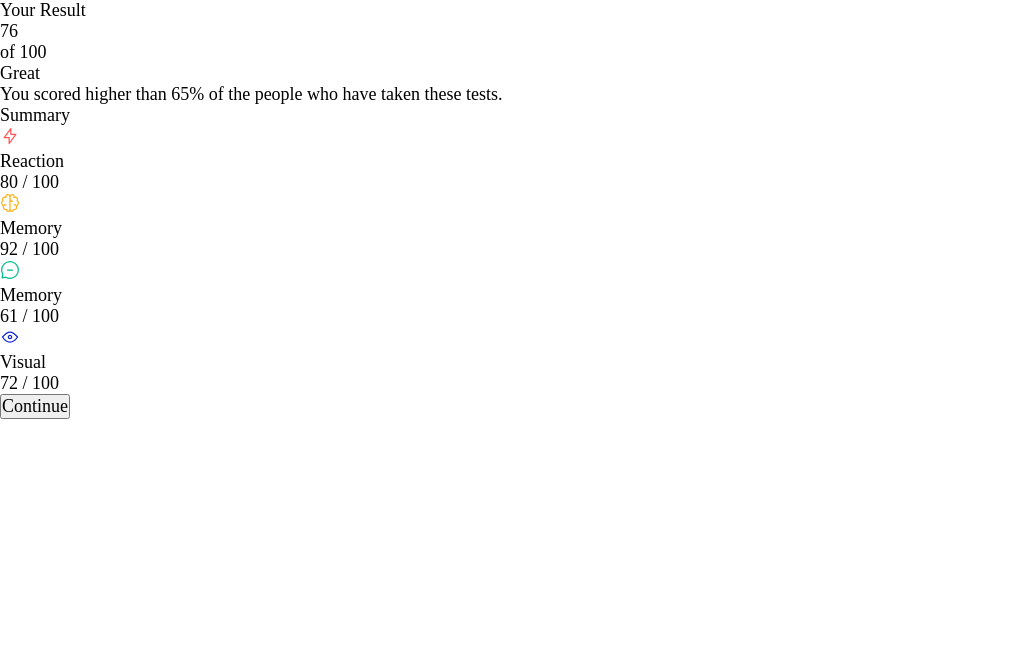
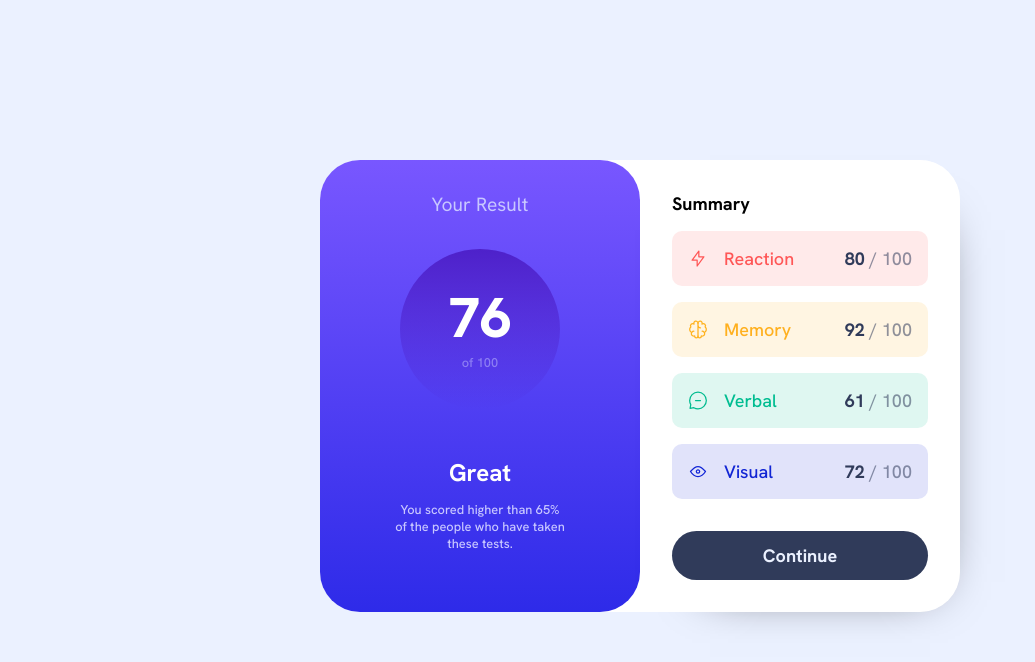
Before and after one commit to Alfonso-1701/Results_Summary, a plain HTML site: page index.html in a window 1280 px wide. Shown: the whole page, without its empty margins (0-1035 px from the left). Drawn offline with Linux system fonts and the light colour scheme.

Commit message:
Read Me Started

```diff
--- a/index.html
+++ b/index.html
@@ -10,72 +10,78 @@
 </head>
 <body>
     <main>
-        <div>
-            <div>
+        <div class="shell_main">
+            <div class="result_overlay">
                 <div>
                     <h1>Your Result</h1>
                 </div>
 
-                <div>
+                <div class="circle">
                     <div>
-                        <p>76</p>
+                        <p class="result_value">76</p>
                     </div>
                     <div>
-                        <p>of 100</p>
+                        <p class="out_of">of 100</p>
                     </div>
                 </div>
 
                 <div>
-                    <p>Great</p>
-                    <p>You scored higher than 65% of the people who have taken these tests.</p>
+                    <p class="compliment">Great</p>
+                    <p class="compliment_description">You scored higher than 65% of the people who have taken these tests.</p>
                 </div>
             </div>
 
-            <div>
+            <div class="summary_overlay">
                 <div>
-                    <h2>
-                        <p>Summary</p>
-                    </h2>
+                    <h2>Summary</h2>
                 </div>
 
-                <div>
-                    <div>
-                        <div>
-                            <img src="/images/icon-reaction.svg" alt="">
-                            <p>Reaction</p>
+                <div class="categories">
+
+                    <div class="single_category shell_reaction">
+
+                        <div class="category_icon">
+                            <img src="/images/icon-reaction.svg" alt="icon of a lightning bolt" class="image">
+                            <p class="color_reaction">Reaction</p>
                         </div>
                         <div>
-                            <p><span>80</span> / 100</p>
+                            <p class="summary_score"><span class="bold">80</span> / 100</p>
                         </div>
                     </div>
 
-                    <div>
-                        <div>
-                            <img src="/images/icon-memory.svg" alt="">
-                            <p>Memory</p>
+
+                    <div class="single_category shell_memory">
+
+                        <div class="category_icon">
+                            <img src="/images/icon-memory.svg" alt="icon of a brain" class="image">
+                            <p class="color_memory">Memory</p>
                         </div>
                         <div>
-                            <p><span>92</span> / 100</p>
+                            <p class="summary_score"><span class="bold">92</span> / 100</p>
                         </div>
                     </div>
 
-                    <div>
-                        <div>
-                            <img src="/images/icon-verbal.svg" alt="">
-                            <p>Memory</p>
+
+                    <div class="single_category shell_verbal">
+
+                        <div class="category_icon">
+                            <img src="/images/icon-verbal.svg" alt="icon of a dialog box" class="image">
+                            <p class="color_verbal">Verbal</p>
                         </div>
                         <div>
-                            <p><span>61</span> / 100</p>
+                            <p class="summary_score"><span class="bold">61</span> / 100</p>
                         </div>
                     </div>
 
-                    <div>
-                        <div>
-                            <img src="/images/icon-visual.svg" alt="">
-                            <p>Visual</p>
+
+                    <div class="single_category shell_visual">
+
+                        <div class="category_icon">
+                            <img src="/images/icon-visual.svg" alt="icon of an eye" class="image">
+                            <p class="color_visual">Visual</p>
                         </div>
                         <div>
-                            <p><span>72</span> / 100</p>
+                            <p class="summary_score"><span class="bold">72</span> / 100</p>
                         </div>
                     </div>
 
--- a/results.css
+++ b/results.css
@@ -1,5 +1,7 @@
 body{
     font-size: 1.125rem;
+    font-family: "hanken grotesk", sans-serif;
+    background-color: var(--pale_blue);
 }
 
 :root{
@@ -12,14 +14,218 @@ body{
     --green_teal: hsl(166, 100%, 37%);
     --cobalt_blue: hsl(234, 85%, 45%);
 
+    /*background colors*/
     --light_slate_blue: hsl(252, 100%, 67%);
     --light_royal_blue: hsl(241, 81%, 54%);
+
+    /*circle colors*/
     --violet_blue: hsla(256, 72%, 46%, 1);
-    --persian_blue: hsla(241, 72%, 46%, 0)
-    ;
+    --persian_blue: hsla(241, 72%, 46%, 0);
 
     --white: hsl(0, 0%, 100%);
     --pale_blue: hsl(221, 100%, 96%);
     --light_lavender: hsl(241, 100%, 89%);
     --dark_gray_blue: hsl(224, 30%, 27%);
 }
+
+.result_overlay{
+    text-align: center;
+    background-image: linear-gradient(var(--light_slate_blue), var(--light_royal_blue));
+    padding: 2rem;
+    color: var(--light_lavender);
+    border-radius: 0px 0px 40px 40px;
+    max-width: 23.5rem;
+    margin: 0px auto;
+}
+
+h1{
+    font-size: .8rem;
+    margin-bottom: 1.2rem;
+}
+
+.circle{
+    background-image: linear-gradient(var(--violet_blue), var(--persian_blue));
+    width: 8.5rem;
+    height: 8.5rem;
+    margin: 0px auto;
+    border-radius: 800rem;
+    padding: 1.5rem;
+}
+
+.result_value{
+    font-size: 2.8rem;
+    color: var(--white);
+    font-weight: var(--fw-800);
+}
+
+.out_of{
+    font-size: .8rem;
+    font-weight: var(--fw-500);
+    color:  hsla(241, 100%, 89%, 0.49);
+}
+
+.compliment{
+    margin-top: .8rem;
+    font-size: 1.2rem;
+    color: var(--white);
+    font-weight: var(--fw-700);
+    margin-bottom: .8rem;
+}
+
+.compliment_description{
+    font-size: .8rem;
+    margin: 0px 2rem;
+    font-weight: var(--fw-500);
+}
+
+h2{
+    font-weight: var(--fw-700);
+    margin-bottom: 1rem;
+}
+
+.summary_overlay{
+    padding: 2rem;
+    max-width: 23.5rem;
+    margin: 0px auto;
+    background-color: var(--white);
+}
+
+button{
+    width: 100%;
+    border: none;
+    border-radius: 40px;
+    padding: .8rem;
+    background-color: var(--dark_gray_blue);
+    color: var(--pale_blue);
+    font-weight: var(--fw-700);
+    margin-top: 1rem;
+}
+
+.categories{
+    display: flex;
+    flex-wrap: wrap;
+}
+
+.single_category{
+    flex-shrink: 0;
+    width: 100%;
+    border-radius: 10px;
+    padding: 1rem;
+    display: flex;
+    justify-content: space-between;
+    margin-bottom: 1rem;
+}
+
+.category_icon{
+    display: flex;
+    flex-wrap: wrap;
+}
+
+.image{
+    margin-right: 1rem;
+}
+
+.shell_reaction{
+    background-color: hsla(0, 100%, 67%, 0.124);
+}
+
+.color_reaction{
+    font-weight: var(--fw-500);
+    color: var(--light_red);
+}
+
+.shell_memory{
+    background-color: hsla(39, 100%, 56%, 0.124);
+}
+
+.color_memory{
+    font-weight: var(--fw-500);
+    color: var(--orangey_yellow);
+}
+
+.shell_verbal{
+    background-color: hsl(166, 100%, 37%, 0.124);
+}
+
+.color_verbal{
+    font-weight: var(--fw-500);
+    color: var(--green_teal);
+}
+
+.shell_visual{
+    background-color: hsl(234, 85%, 45%, 0.124);
+}
+
+.color_visual{
+    font-weight: var(--fw-500);
+    color: var(--cobalt_blue);
+}
+
+.bold{
+    font-weight: var(--fw-700);
+    color: var(--dark_gray_blue);
+}
+
+.summary_score{
+    color: hsla(224, 30%, 27%, 0.542);
+    font-weight: var(--fw-500);
+}
+
+.shell_main{
+    background-color: white;
+    border-radius: 41px;
+    width: 23rem;
+    margin-left: auto;
+    margin-right: auto;
+}
+
+button:hover{
+    cursor: pointer;
+    background-image: linear-gradient(var(--light_slate_blue),var(--light_royal_blue));
+}
+
+@media (min-width: 400px) {
+    .summary_overlay{
+        box-shadow: 20px 20px 50px -50px;
+    }
+}
+
+@media (min-width: 800px) {
+    .shell_main{
+        display: grid;
+        grid-template-columns: 1fr 1fr;
+        width: 40rem;
+        max-width: 40rem;
+        margin: 10rem auto;
+    }
+
+    .result_overlay{
+        border-radius: 40px;
+        max-width: 32rem;
+    }
+
+    .summary_overlay{
+        border-radius: 0px 40px 40px 0px;
+        max-width: 32rem;
+    }
+
+    h1{
+        font-size: 1.2rem;
+        margin-bottom: 2rem;
+    }
+
+    .circle{
+        width: 10rem;
+        height: 10rem;
+        padding: 2rem;
+        margin-bottom: 3rem;
+    }
+
+    .result_value{
+        font-size: 3.5rem;
+    }
+
+    .compliment{
+        font-size: 1.5rem;
+    }
+}
```
Also changed, not shown: images/Screenshot_Results_Summary.png (added), 1 other file.
